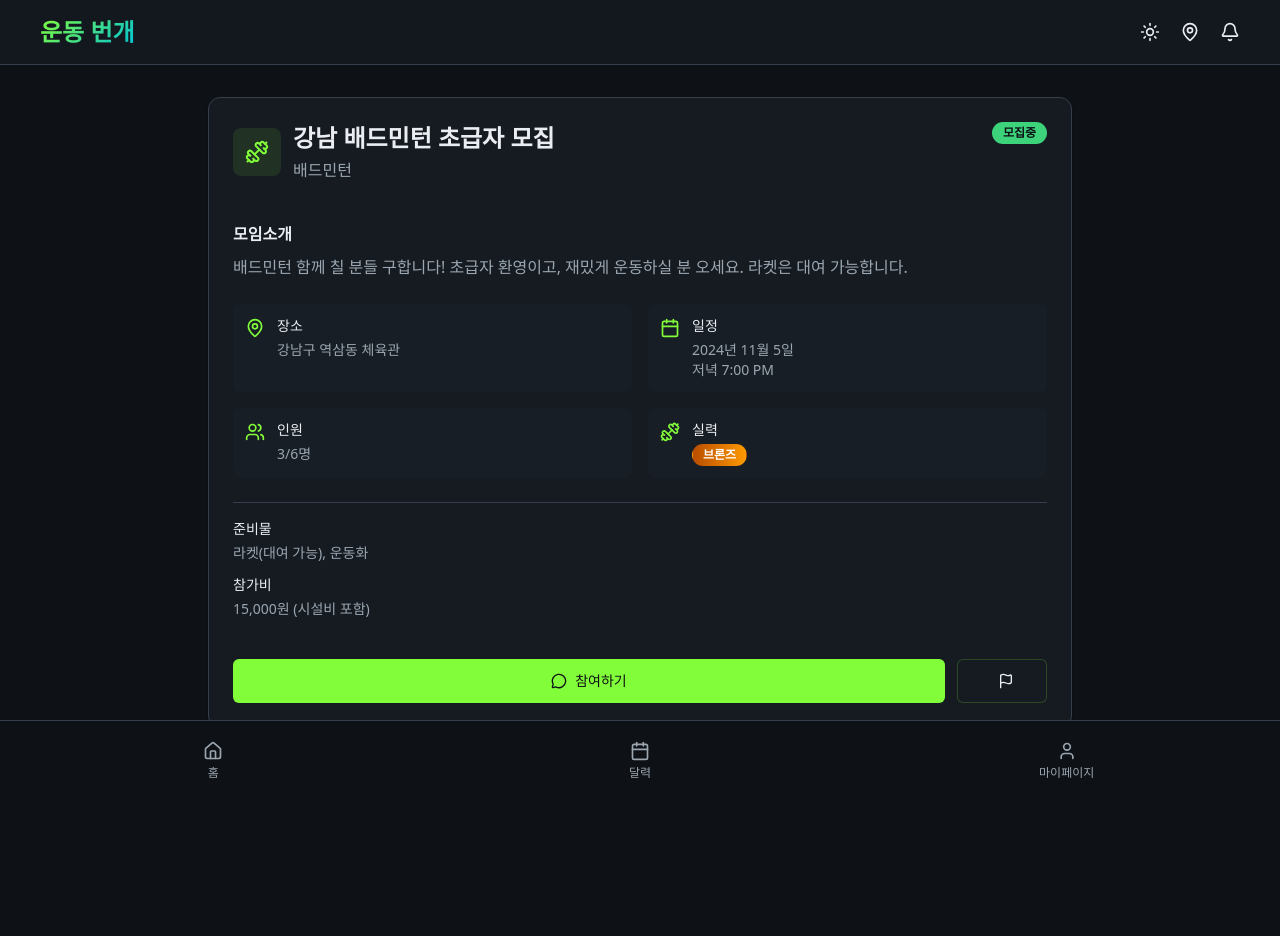
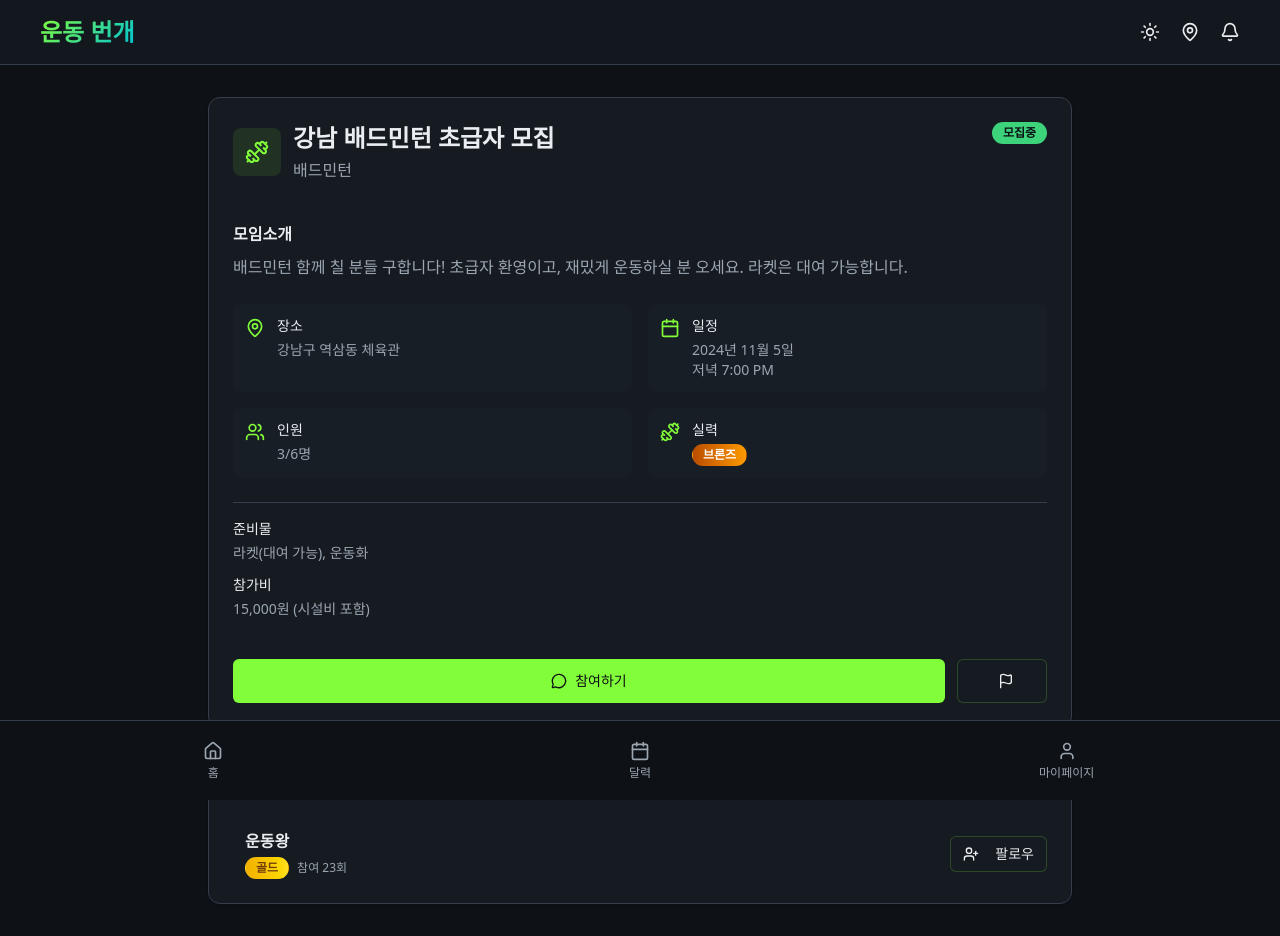
Before and after one commit to shinhaeng1204/on-fit, a Next.js app in the folder on-fit-next/: page /post/1 in a window 1280 px wide. Before the commit the page ends 800 px from the top, so only its background shows below. Built offline with nearby package versions, Linux system fonts and the light colour scheme.

Commit message:
feat : 상세페에지 주최자 정보 컴포넌트 제작

```diff
--- a/on-fit-next/src/app/(main)/post/[id]/page.tsx
+++ b/on-fit-next/src/app/(main)/post/[id]/page.tsx
@@ -1,25 +1,12 @@
 import React from "react";
 import PostInfo from "@/components/post/PostInfo";
-
-const data = {
-  title : '강남 배드민턴 초급자 모집',
-  sports : 1,
-  status : 'open',
-  description : '배드민턴 함께 칠 분들 구합니다! 초급자 환영이고, 재밌게 운동하실 분 오세요. 라켓은 대여 가능합니다.',
-  location : '강남구 역삼동 체육관',
-  date : '2024년 11월 5일',
-  time : '저녁 7:00 PM',
-  totalMember : 6,
-  currentMember : 3,
-  level : 'bronze',
-  requirements: '라켓(대여 가능), 운동화',
-  fee : '15,000원 (시설비 포함)',
-}
+import PostHost from "@/components/post/PostHost";
 
 export default function Page () {
   return (
     <main className="container mx-auto px-4 py-8 max-w-4xl">
-      <PostInfo data={data}/>
+      <PostInfo />
+      <PostHost />
     </main>
   )
 }
--- /dev/null
+++ b/on-fit-next/src/components/post/PostHost.tsx
@@ -0,0 +1,34 @@
+import {Card, CardContent, CardHeader} from "@/components/common/Card";
+import Badge from "@/components/common/Badge";
+import {Button} from "@/components/common/Button";
+import {UserPlus} from "lucide-react"
+
+const data = {
+  name : '운동왕',
+  participationCount : 23,
+}
+
+export default function PostHost () {
+  return (
+    <Card>
+      <CardHeader>
+        <h3 className="font-semibold tracking-tight text-lg">주최자 정보</h3>
+      </CardHeader>
+      <CardContent>
+        <div className="flex items-center justify-between">
+          <div className="flex items-center gap-3">
+            <span></span>
+            <div>
+              <p className="font-semibold">{data.name}</p>
+              <div className="flex items-center gap-2 mt-1">
+                <Badge type="gold" />
+                <span className="text-xs text-muted-foreground">참여 {data.participationCount}회</span>
+              </div>
+            </div>
+          </div>
+          <Button variant="sport" size="sm" leftIcon={<UserPlus className="mr-2 h-4 w-4" />}>팔로우</Button>
+        </div>
+      </CardContent>
+    </Card>
+  )
+}
--- a/on-fit-next/src/components/post/PostInfo.tsx
+++ b/on-fit-next/src/components/post/PostInfo.tsx
@@ -6,9 +6,24 @@ import {Button} from "@/components/common/Button";
 import React from "react";
 import {postType, sportType} from "@/types/post";
 
-export default function PostInfo ({data} : { data: postType }) {
+const data = {
+  title : '강남 배드민턴 초급자 모집',
+  sports : 1,
+  status : 'open',
+  description : '배드민턴 함께 칠 분들 구합니다! 초급자 환영이고, 재밌게 운동하실 분 오세요. 라켓은 대여 가능합니다.',
+  location : '강남구 역삼동 체육관',
+  date : '2024년 11월 5일',
+  time : '저녁 7:00 PM',
+  totalMember : 6,
+  currentMember : 3,
+  level : 'bronze',
+  requirements: '라켓(대여 가능), 운동화',
+  fee : '15,000원 (시설비 포함)',
+}
+
+export default function PostInfo () {
   return (
-    <Card>
+    <Card className="mb-6">
       <CardHeader>
         <div className="flex items-start justify-between mb-4">
           {/* 아이콘, 제목 및 운동 종류 */}
```
